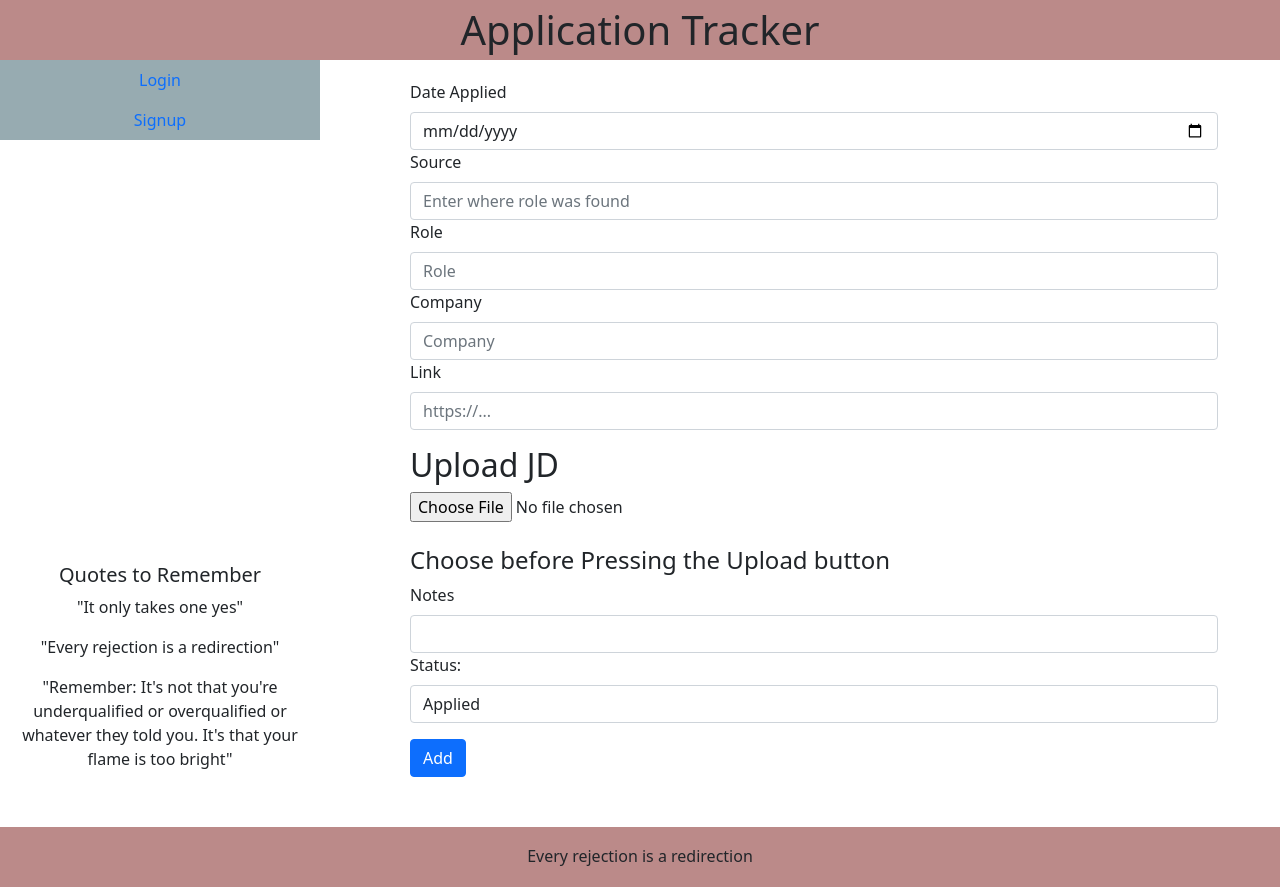
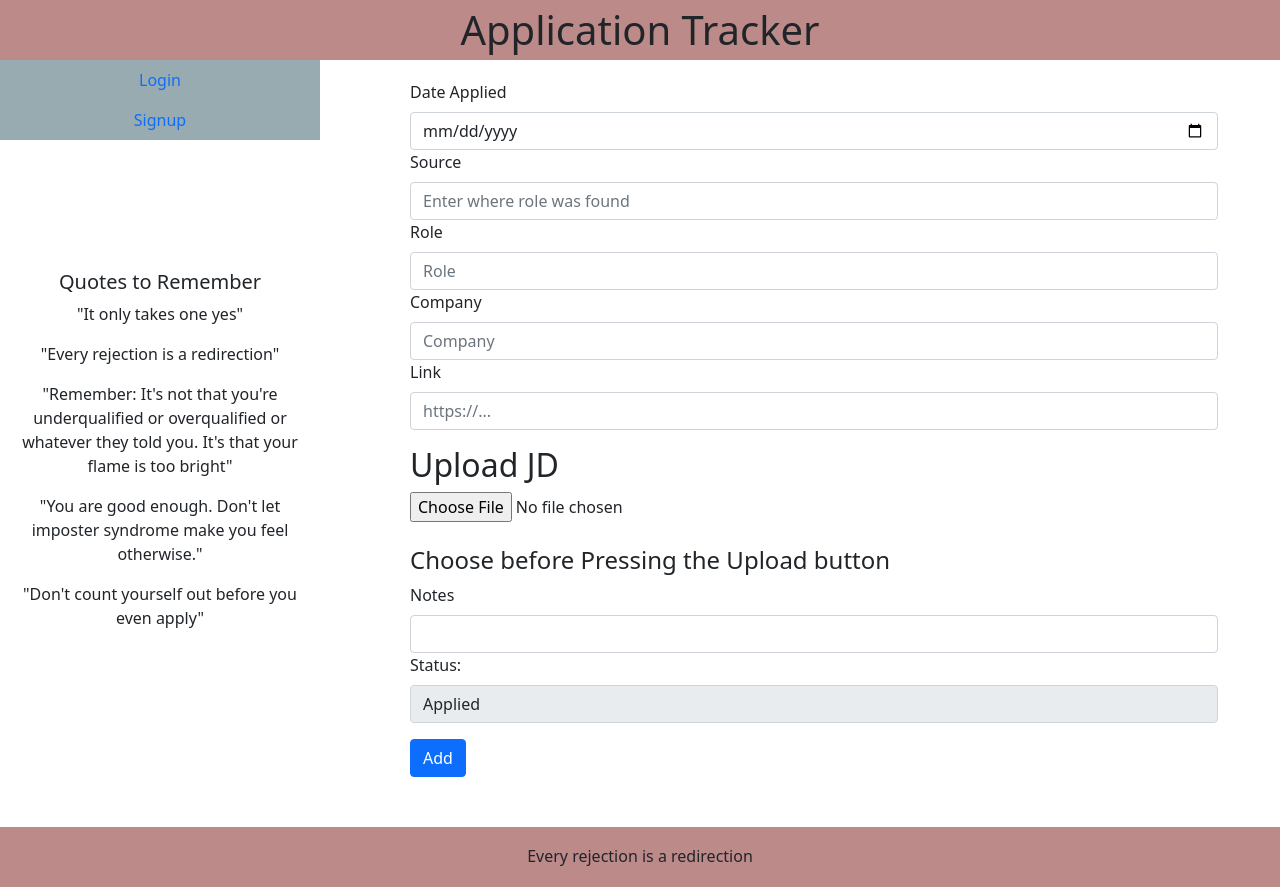
Before and after one commit to MarciaAdler/applicationtracker, a React (Create React App) app in the folder client/: page /add in a window 1280 px wide. Built offline with nearby package versions, Linux system fonts and the light colour scheme.

Commit message:
somes tyling fixes and other fixes to views

```diff
--- a/client/src/Pages/Home.js
+++ b/client/src/Pages/Home.js
@@ -28,10 +28,15 @@ export default function Home() {
   }
   return (
     <div className="home-container">
-      {state.apps ? (
+      {!state.apps ? (
         <ViewApp />
       ) : (
-        "No Apps. Click Add Job on the side to add your first application"
+        <div className="home-filler">
+          <p className="text-center mt-4">
+            No Apps. Click Add Application on the side to add your first
+            application
+          </p>
+        </div>
       )}
     </div>
   );
--- a/client/src/components/AddNewApp.js
+++ b/client/src/components/AddNewApp.js
@@ -161,7 +161,7 @@ export default function AddNewApp() {
             ></Form.Control>
           </Form.Group>
 
-          <Form.Group as={Col} controlId="formGridStatus">
+          <Form.Group as={Col} controlId="formGridAddStatus">
             <Form.Label>Status:</Form.Label>
             <Form.Control value="Applied" readOnly />
           </Form.Group>
--- a/client/src/components/SideNavQuotes.js
+++ b/client/src/components/SideNavQuotes.js
@@ -10,6 +10,13 @@ export default function SideNavQuotes() {
         "Remember: It's not that you're underqualified or overqualified or
         whatever they told you. It's that your flame is too bright"
       </p>
+      <p className="side-nav-quotes-text">
+        "You are good enough. Don't let imposter syndrome make you feel
+        otherwise."
+      </p>
+      <p className="side-nav-quotes-text">
+        "Don't count yourself out before you even apply"
+      </p>
     </div>
   );
 }
--- a/client/src/components/SignupForm.js
+++ b/client/src/components/SignupForm.js
@@ -37,7 +37,7 @@ export default function SignupForm() {
           const form = document.getElementById("myForm");
           form.reset();
         })
-        .catch((err) => alert("Username already exists"));
+        .catch((err) => console.log(err));
     }
   }
   return (
--- a/client/src/style.css
+++ b/client/src/style.css
@@ -35,8 +35,7 @@ body {
   text-align: center;
   margin-top: 20px;
   position: absolute;
-  bottom: 0;
-  padding-bottom: 100px;
+  top: 250px;
 }
 .side-nav-quotes-text {
   padding-left: 10px;
@@ -64,7 +63,9 @@ body {
   margin: auto;
   width: 100vw;
 }
-
+.home-filler {
+  height: 100vh;
+}
 #home-table {
   width: 75%;
 
@@ -167,5 +168,6 @@ body {
     margin-top: 20px;
     padding-bottom: 0;
     position: relative;
+    top: auto;
   }
 }
```
